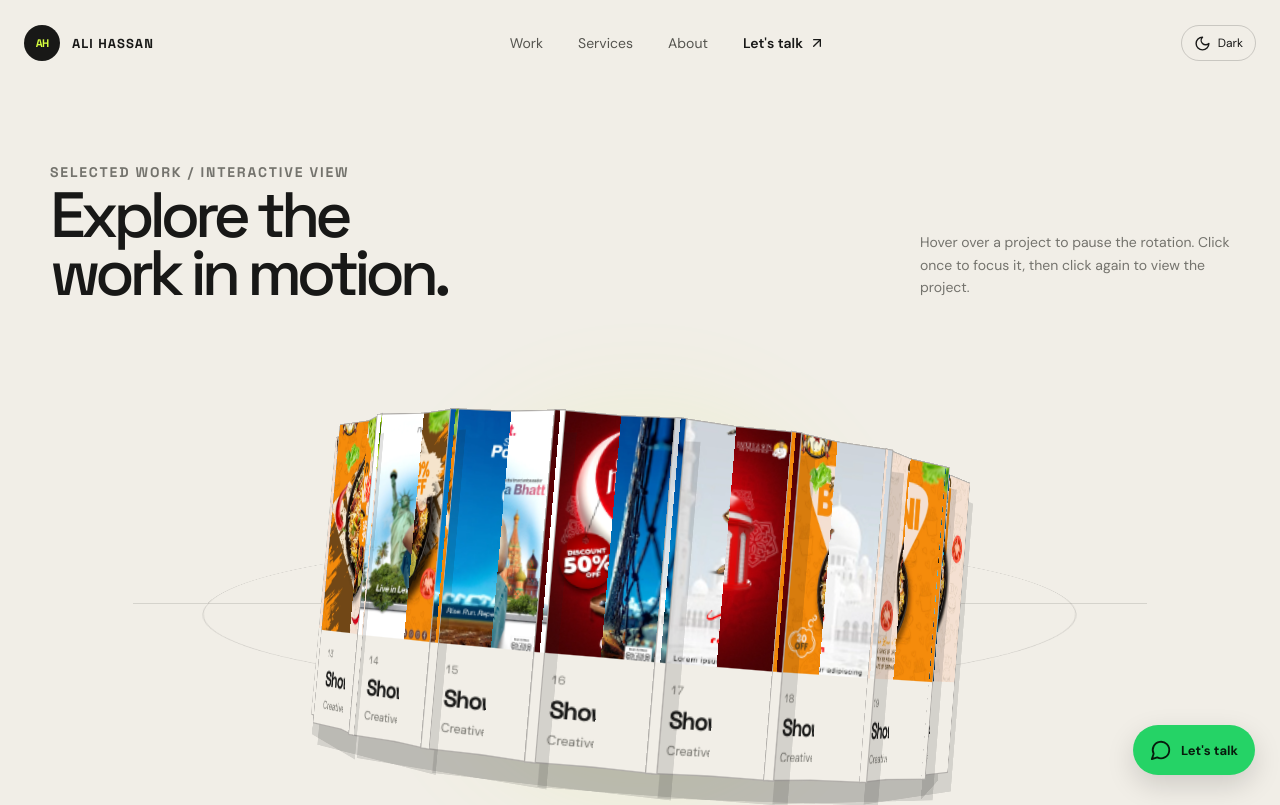
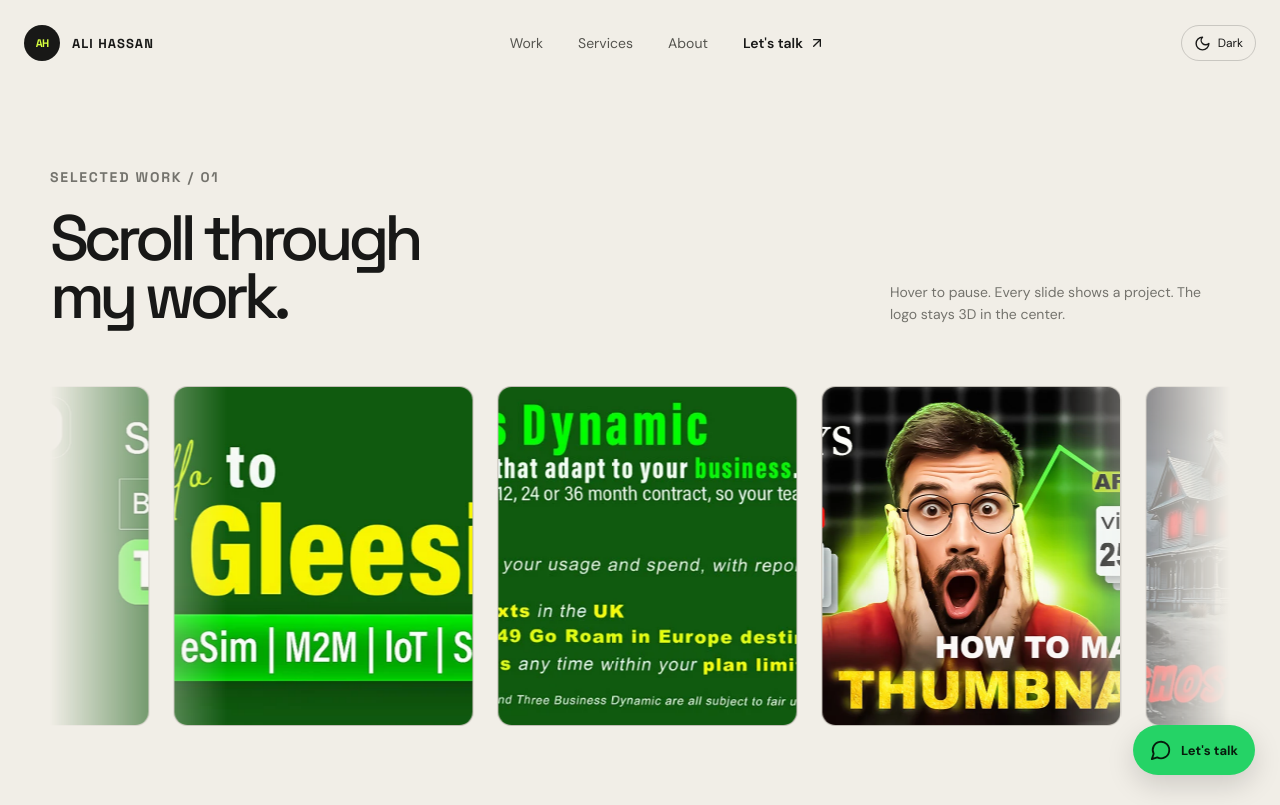
Before and after one commit to aiautomations34-art/aligraphicsportfolio, a Next.js app: page / in a window 1280 px wide. Shown: the top 805 px of the page. Built offline with nearby package versions, Linux system fonts and the light colour scheme.

Commit message:
Replace orbit showcase with horizontal auto-scrolling slider + 3D logo

```diff
--- a/app/PortfolioClient.tsx
+++ b/app/PortfolioClient.tsx
@@ -81,205 +81,79 @@ function OrbitShowcase({
   categories: Category[];
 }) {
   const [paused, setPaused] = useState(false);
-  const [focusedIndex, setFocusedIndex] = useState<number | null>(null);
-  const [selectedProject, setSelectedProject] = useState<number | null>(null);
+  const [hovered, setHovered] = useState(false);
 
   const allImages = categories.flatMap((c) => c.images);
-
-  const handleProjectClick = (index: number) => {
-    setPaused(true);
-
-    if (focusedIndex !== index) {
-      setFocusedIndex(index);
-      return;
-    }
-
-    setSelectedProject(index);
-  };
-
-  const closeModal = () => {
-    setSelectedProject(null);
-    setFocusedIndex(null);
-    setPaused(false);
-  };
-
-  useEffect(() => {
-    const handleEscape = (event: KeyboardEvent) => {
-      if (event.key === "Escape") {
-        closeModal();
-      }
-    };
-
-    window.addEventListener("keydown", handleEscape);
-    return () => window.removeEventListener("keydown", handleEscape);
-  }, []);
-
-  const selectedCategoryData = selectedProject !== null ? categories[Math.floor(selectedProject / allImages.length)] : null;
-  const selectedImg = selectedProject !== null ? allImages[selectedProject] : null;
 
   if (allImages.length === 0) {
     return null;
   }
 
+  const loopImages = [...allImages, ...allImages];
+
   return (
-    <>
-      <section className="orbit-showcase section-shell" id="orbit-work">
-        <div className="orbit-heading">
+    <section
+      className={`slider-showcase section-shell ${paused || hovered ? "is-paused" : ""}`}
+      id="orbit-work"
+      onMouseEnter={() => setHovered(true)}
+      onMouseLeave={() => setHovered(false)}
+    >
+      <div className="slider-heading">
         <div>
-            <p className="section-kicker">Selected work / Interactive view</p>
+          <p className="section-kicker">Selected work / 01</p>
           <h2>
-              Explore the
+            Scroll through
             <br />
-              work in motion.
+            my work.
           </h2>
         </div>
 
         <p>
-            Hover over a project to pause the rotation. Click once to focus it,
-            then click again to view the project.
+          Hover to pause. Every slide shows a project. The logo stays
+          3D in the center.
         </p>
       </div>
 
+      <div className="slider-wrapper">
+        <div className={`slider-track ${paused || hovered ? "is-paused" : ""}`}>
+          {loopImages.map((img, index) => (
             <div
-          className={`orbit-stage ${paused ? "is-paused" : ""}`}
-          onMouseEnter={() => setPaused(true)}
-          onMouseLeave={() => {
-            if (focusedIndex === null) {
-              setPaused(false);
-            }
-          }}
-        >
-          <div className="orbit-glow" />
-
-          <div className="orbit-core">
-            <span>AH</span>
-            <small>CREATIVE<br />DIRECTION</small>
-          </div>
-
-          <div className={`orbit-ring ${paused ? "is-paused" : ""}`}>
-            {allImages.map((img, index) => {
-              const angle = index * (360 / allImages.length);
-
-              return (
-                <article
               key={index}
-                  className={`orbit-card ${
-                    focusedIndex === index ? "is-focused" : ""
-                  }`}
-                  style={{
-                    transform: `rotateY(${angle}deg) translateZ(var(--orbit-radius))`,
-                  }}
-                  role="button"
-                  tabIndex={0}
-                  aria-label={`Open showcase item ${index + 1}`}
-                  onMouseEnter={() => setPaused(true)}
-                  onClick={() => handleProjectClick(index)}
-                  onKeyDown={(event) => {
-                    if (event.key === "Enter" || event.key === " ") {
-                      event.preventDefault();
-                      handleProjectClick(index);
-                    }
-                  }}
+              className="slide-item"
+              style={{ width: "300px" }}
             >
               <Artwork
                 src={img}
-                    alt={`Showcase item ${index + 1}`}
-                    label={`Item ${String(index + 1).padStart(2, "0")}`}
-                    className={`orbit-art`}
+                alt={`Slide ${(index % allImages.length) + 1}`}
+                className="slide-img"
               />
+            </div>
+          ))}
 
-                  <div className="orbit-card-info">
-                    <span>{String(index + 1).padStart(2, "0")}</span>
-                    <strong>Showcase</strong>
-                    <small>Creative Direction</small>
+          <div className="slider-logo-slot">
+            <div className="logo-3d">
+              <span className="logo-3d-text">AH</span>
+              <small className="logo-3d-sub">CREATIVE</small>
+              <small className="logo-3d-sub">DIRECTION</small>
+            </div>
           </div>
 
-                  <div className="orbit-card-shine" />
-                </article>
-              );
-            })}
+          {loopImages.map((img, index) => (
+            <div
+              key={`r-${index}`}
+              className="slide-item"
+              style={{ width: "300px" }}
+            >
+              <Artwork
+                src={img}
+                alt={`Slide ${(index % allImages.length) + 1}`}
+                className="slide-img"
+              />
             </div>
-
-          <div className="orbit-instructions">
-            <span className="instruction-dot" />
-            <span>Hover to pause</span>
-            <span>•</span>
-            <span>Click twice to open</span>
+          ))}
         </div>
       </div>
     </section>
-
-      <AnimatePresence>
-        {selectedProject !== null && selectedImg && (
-          <motion.div
-            className="project-modal-backdrop"
-            initial={{ opacity: 0 }}
-            animate={{ opacity: 1 }}
-            exit={{ opacity: 0 }}
-            onClick={closeModal}
-          >
-            <motion.div
-              className="project-modal"
-              initial={{ opacity: 0, y: 35, scale: 0.94 }}
-              animate={{ opacity: 1, y: 0, scale: 1 }}
-              exit={{ opacity: 0, y: 25, scale: 0.94 }}
-              transition={{ duration: 0.35 }}
-              onClick={(event) => event.stopPropagation()}
-            >
-              <button
-                className="modal-close"
-                onClick={closeModal}
-                aria-label="Close project preview"
-              >
-                <X size={21} />
-              </button>
-
-              <div className="modal-image-wrapper">
-                <Artwork
-                  src={selectedImg}
-                  alt={`Large showcase preview`}
-                  label="Showcase"
-                  className="modal-artwork"
-                />
-              </div>
-
-              <div className="modal-content">
-                <span className="modal-number">
-                  {String(selectedProject + 1).padStart(2, "0")} / SHOWCASE
-                </span>
-
-                <h3>
-                  {selectedCategoryData
-                    ? selectedCategoryData.name
-                    : "Showcase Piece"}
-                </h3>
-
-                <span className="modal-category">
-                  {selectedCategoryData
-                    ? selectedCategoryData.name
-                    : "Creative Direction"}
-                </span>
-
-                <p>
-                  A piece from the interactive showcase collection,
-                  presented in detail.
-                </p>
-
-                <a
-                  href={whatsappUrl}
-                  target="_blank"
-                  rel="noreferrer"
-                  className="button button-dark"
-                >
-                  Discuss a similar project
-                  <ArrowUpRight size={17} />
-                </a>
-              </div>
-            </motion.div>
-          </motion.div>
-        )}
-      </AnimatePresence>
-    </>
   );
 }
 
--- a/app/globals.css
+++ b/app/globals.css
@@ -2208,3 +2208,270 @@ html[data-theme="dark"] .theme-toggle {
     max-height: 80vh;
   }
 }
+
+/* ============================================================
+   Horizontal Auto-Scrolling Slider Showcase
+   ============================================================ */
+
+.slider-showcase {
+  padding: 80px 0;
+  position: relative;
+  overflow: hidden;
+}
+
+.slider-heading {
+  display: flex;
+  justify-content: space-between;
+  align-items: flex-end;
+  gap: 40px;
+  margin-bottom: 40px;
+}
+
+.slider-heading h2 {
+  font-family: var(--font-display), sans-serif;
+  font-size: clamp(2.8rem, 5vw, 5rem);
+  line-height: 0.9;
+  letter-spacing: -0.08em;
+  font-weight: 500;
+}
+
+.slider-heading p {
+  max-width: 340px;
+  color: var(--muted);
+  font-size: 14px;
+  line-height: 1.6;
+}
+
+.slider-wrapper {
+  overflow: hidden;
+  mask-image: linear-gradient(
+    to right,
+    transparent,
+    black 15%,
+    black 85%,
+    transparent
+  );
+  -webkit-mask-image: linear-gradient(
+    to right,
+    transparent,
+    black 15%,
+    black 85%,
+    transparent
+  );
+  padding: 20px 0;
+}
+
+.slider-track {
+  display: flex;
+  align-items: center;
+  gap: 24px;
+  animation: scrollLeftToRight 20s linear infinite;
+  will-change: transform;
+}
+
+.slider-track.is-paused {
+  animation-play-state: paused;
+}
+
+.slide-item {
+  flex-shrink: 0;
+  height: 340px;
+  border-radius: 14px;
+  overflow: hidden;
+  position: relative;
+  border: 1px solid var(--line);
+  background: var(--paper-dark);
+}
+
+.slide-img {
+  width: 100%;
+  height: 100%;
+  object-fit: cover;
+}
+
+.slide-img .artwork {
+  width: 100%;
+  height: 100%;
+}
+
+.slide-img .artwork img {
+  width: 100%;
+  height: 100%;
+  object-fit: cover;
+}
+
+.slide-img .art-fallback {
+  width: 100%;
+  height: 100%;
+  display: flex;
+  align-items: center;
+  justify-content: center;
+}
+
+/* 3D Logo in center of slider */
+
+.slider-logo-slot {
+  flex-shrink: 0;
+  width: 200px;
+  height: 200px;
+  display: grid;
+  place-items: center;
+  perspective: 800px;
+}
+
+.logo-3d {
+  width: 180px;
+  height: 180px;
+  border-radius: 50%;
+  background: var(--paper-dark);
+  border: 2px solid var(--acid);
+  display: flex;
+  flex-direction: column;
+  justify-content: center;
+  align-items: center;
+  text-align: center;
+  transform-style: preserve-3d;
+  transform: rotateY(15deg) translateZ(40px);
+  box-shadow:
+    0 0 40px rgba(214, 255, 63, 0.15),
+    0 20px 60px rgba(0, 0, 0, 0.3);
+  animation: logoFloat 3s ease-in-out infinite;
+  position: relative;
+}
+
+.logo-3d::before {
+  content: "";
+  position: absolute;
+  inset: -8px;
+  border-radius: 50%;
+  border: 1px solid rgba(214, 255, 63, 0.2);
+  animation: logoRingRotate 6s linear infinite;
+}
+
+.logo-3d::after {
+  content: "";
+  position: absolute;
+  inset: -16px;
+  border-radius: 50%;
+  border: 1px dashed rgba(214, 255, 63, 0.1);
+  animation: logoRingRotate 10s linear infinite reverse;
+}
+
+.logo-3d-text {
+  font-family: var(--font-display), sans-serif;
+  font-size: 48px;
+  font-weight: 700;
+  letter-spacing: -0.14em;
+  line-height: 0.8;
+  color: var(--ink);
+}
+
+.logo-3d-sub {
+  margin-top: 2px;
+  color: var(--muted);
+  font-family: var(--font-display), sans-serif;
+  font-size: 7px;
+  font-weight: 700;
+  letter-spacing: 0.13em;
+  line-height: 1.35;
+}
+
+.logo-3d-sub:last-child {
+  margin-top: 0;
+}
+
+/* Slider animations */
+
+@keyframes scrollLeftToRight {
+  from {
+    transform: translateX(0);
+  }
+  to {
+    transform: translateX(-50%);
+  }
+}
+
+@keyframes logoFloat {
+  0%,
+  100% {
+    transform: rotateY(15deg) translateZ(40px) translateY(0);
+  }
+  50% {
+    transform: rotateY(-15deg) translateZ(40px) translateY(-8px);
+  }
+}
+
+@keyframes logoRingRotate {
+  from {
+    transform: rotate(0deg);
+  }
+  to {
+    transform: rotate(360deg);
+  }
+}
+
+/* Slider responsive */
+
+@media (max-width: 900px) {
+  .slider-heading {
+    display: grid;
+    grid-template-columns: 1fr;
+    gap: 20px;
+  }
+
+  .slider-heading p {
+    max-width: 100%;
+  }
+
+  .slide-item {
+    height: 260px;
+  }
+
+  .slider-logo-slot {
+    width: 150px;
+    height: 150px;
+  }
+
+  .logo-3d {
+    width: 140px;
+    height: 140px;
+  }
+
+  .logo-3d-text {
+    font-size: 36px;
+  }
+}
+
+@media (max-width: 650px) {
+  .slider-showcase {
+    padding: 55px 0;
+  }
+
+  .slide-item {
+    height: 200px;
+    border-radius: 10px;
+  }
+
+  .slider-logo-slot {
+    width: 120px;
+    height: 120px;
+  }
+
+  .logo-3d {
+    width: 110px;
+    height: 110px;
+    border-width: 1.5px;
+  }
+
+  .logo-3d-text {
+    font-size: 28px;
+  }
+
+  .logo-3d-sub {
+    font-size: 6px;
+  }
+
+  .logo-3d {
+    transform: rotateY(8deg) translateZ(20px);
+  }
+}
```
Lines whose indentation alone changed are shown as unchanged.
